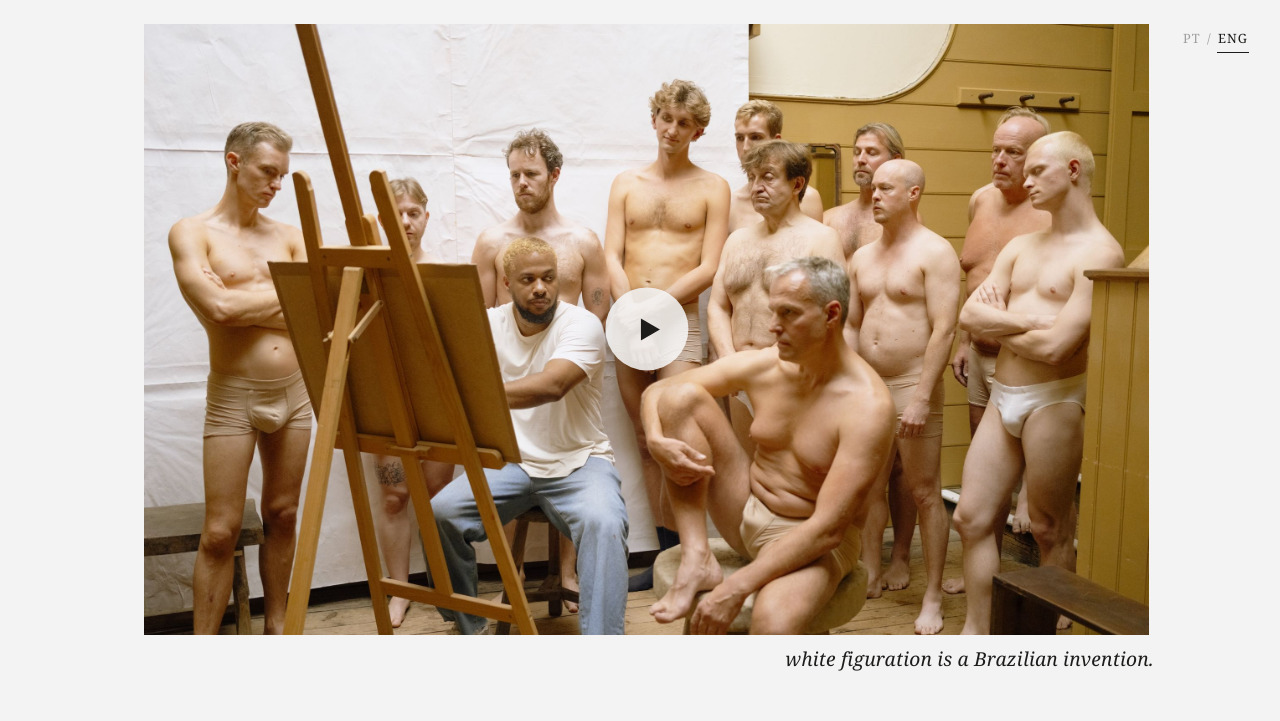
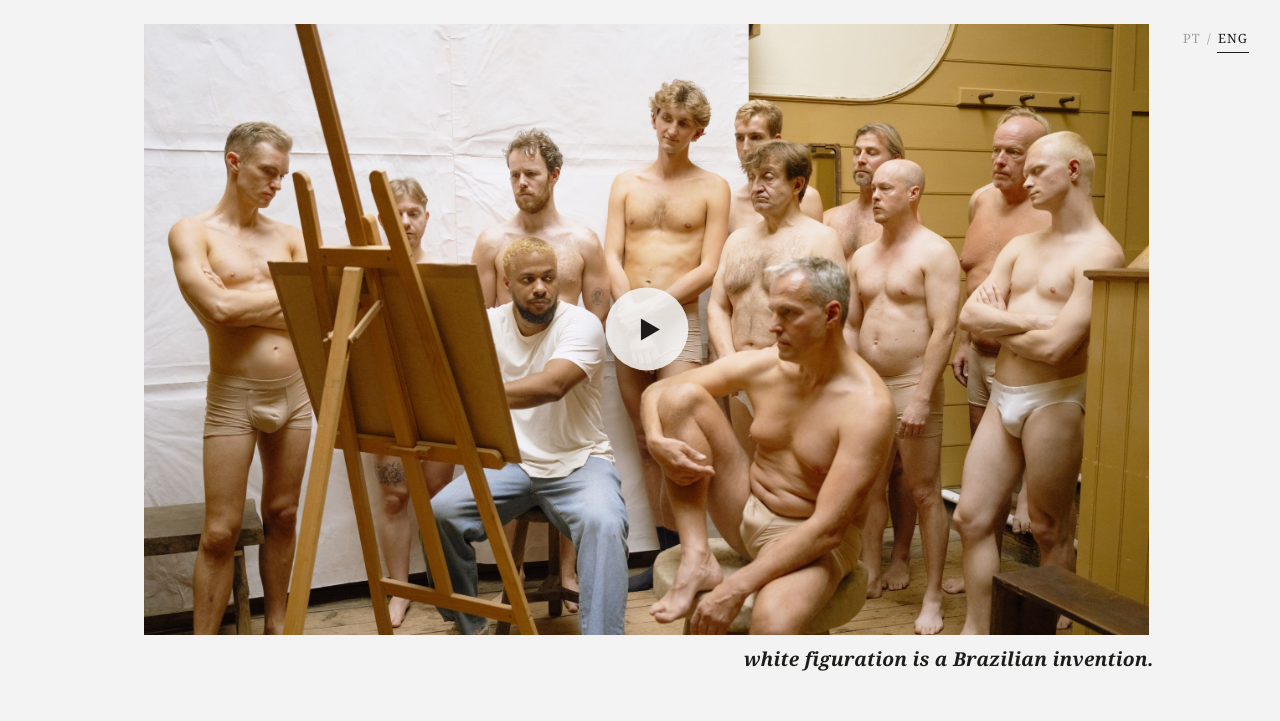
Before and after one commit to tttigo/londres2026-figuracao-branca, a plain HTML site: page index.html in a window 1280 px wide. Shown: the top 721 px of the page. Drawn offline with Linux system fonts and the light colour scheme; a web font is replaced by a local one.

Commit message:
Legenda da abertura em negrito
Co-Authored-By: Claude Opus 5.5 <noreply@anthropic.com>

```diff
--- a/css/style.css
+++ b/css/style.css
@@ -97,7 +97,7 @@ html[lang="en"] .lang a[data-set-lang="en"] { opacity: 1; border-bottom-color: c
 .tx.right { text-align: right; }
 .tx.center { text-align: center; letter-spacing: .015em; line-height: 1.45; }
 .tx.over { z-index: 2; }               /* no layout o texto encosta por cima da foto da epístola */
-.tx .cap { font-style: italic; letter-spacing: .01em; }
+.tx .cap { font-style: italic; font-weight: 700; letter-spacing: .01em; }
 .tx.quote { font-size: 1.55cqw; }
 
 .docs {
```
